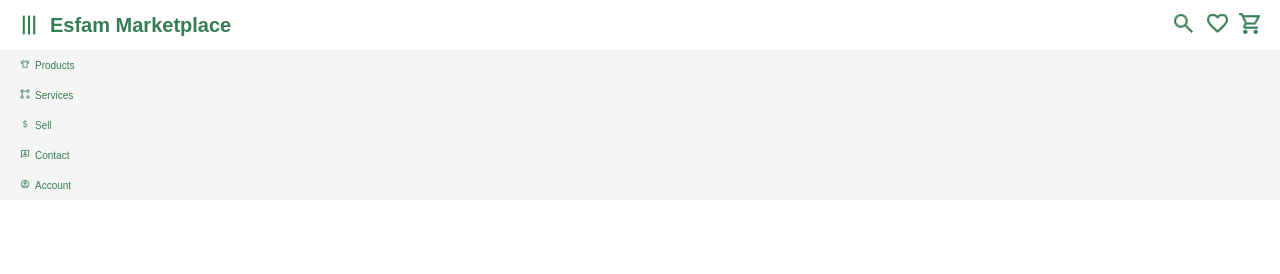
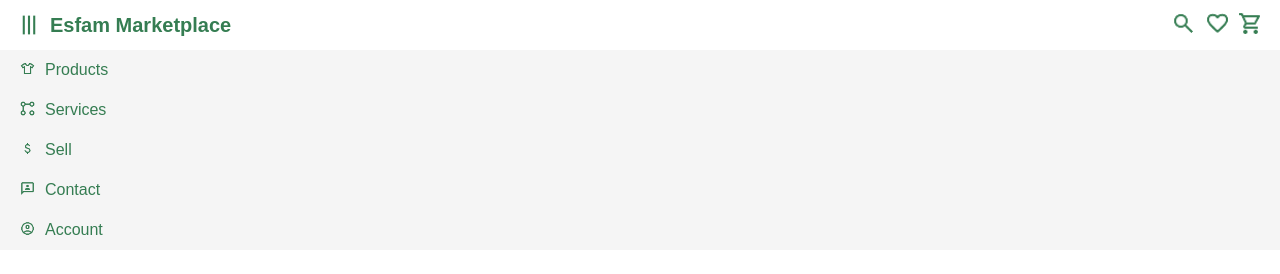
Before and after one commit to DImorweb/DImorweb, a plain HTML site: page index.html in a window 1280 px wide. Both pictures are taken after a click on the button 27 px from the left and 24 px from the top of the page. Drawn offline with Linux system fonts and the light colour scheme.

Commit message:
SJSJSJSJSJSJJS

```diff
--- a/esfam.css
+++ b/esfam.css
@@ -82,13 +82,13 @@ nav {
 }
 
 #nav-menu span {
-  padding-inline-end: 5px;
+  padding-inline-end: 10px;
 }
 
 #nav-menu li a {
   text-decoration: none;
   color: #357d52;
-  font-size: 10px;
+  font-size: 16px;
   padding-inline: 20px 40px;
   display: flex;
   align-items: center;
--- a/esfam.js
+++ b/esfam.js
@@ -14,7 +14,7 @@ navMenu.style.transition = "block-size 0.25s ease-in-out"; // Add transition for
 
 function openMenu() {
   // Open the navigation menu
-  navMenu.style.blockSize = "150px";
+  navMenu.style.blockSize = "200px";
   menuBtn.style.transform = "rotate(90deg)"; // Rotate the menu button
 }
 
@@ -26,7 +26,7 @@ function closeMenu() {
 
 // Add event listeners to the menu button and the navigation menu
 menuBtn.addEventListener("click", function () {
-  if (navMenu.style.blockSize === "150px") {
+  if (navMenu.style.blockSize === "200px") {
     closeMenu();
   } else {
     openMenu();
--- a/index.html
+++ b/index.html
@@ -78,8 +78,8 @@
               <img
                 src="icons/product.png"
                 alt="product"
-                width="10px"
-                height="10px"
+                width="15px"
+                height="15px"
               />
             </span>
             <span>Products</span>
@@ -93,8 +93,8 @@
               <img
                 src="icons/service.png"
                 alt="services"
-                width="10px"
-                height="10px"
+                width="15px"
+                height="15px"
               />
             </span>
             <span>Services</span>
@@ -105,7 +105,7 @@
         <li>
           <a href="#">
             <span>
-              <img src="icons/sell.png" alt="sell" width="10px" height="10px" />
+              <img src="icons/sell.png" alt="sell" width="15px" height="15px" />
             </span>
             <span>Sell</span>
           </a>
@@ -118,8 +118,8 @@
               <img
                 src="icons/contact.png"
                 alt="contact"
-                width="10px"
-                height="10px"
+                width="15px"
+                height="15px"
               />
             </span>
             <span>Contact</span>
@@ -133,8 +133,8 @@
               <img
                 src="icons/profile.png"
                 alt="account"
-                width="10px"
-                height="10px"
+                width="15px"
+                height="15px"
               />
             </span>
             <span>Account</span>
```
